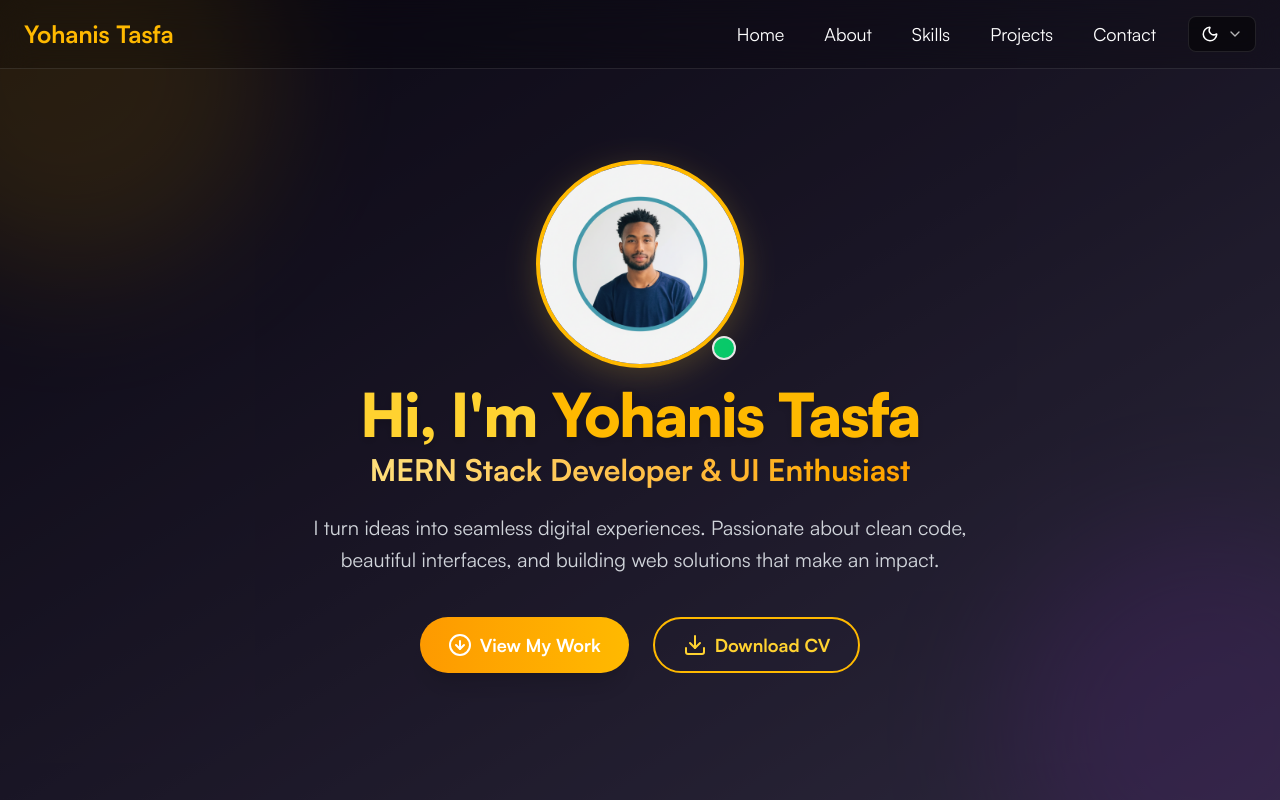
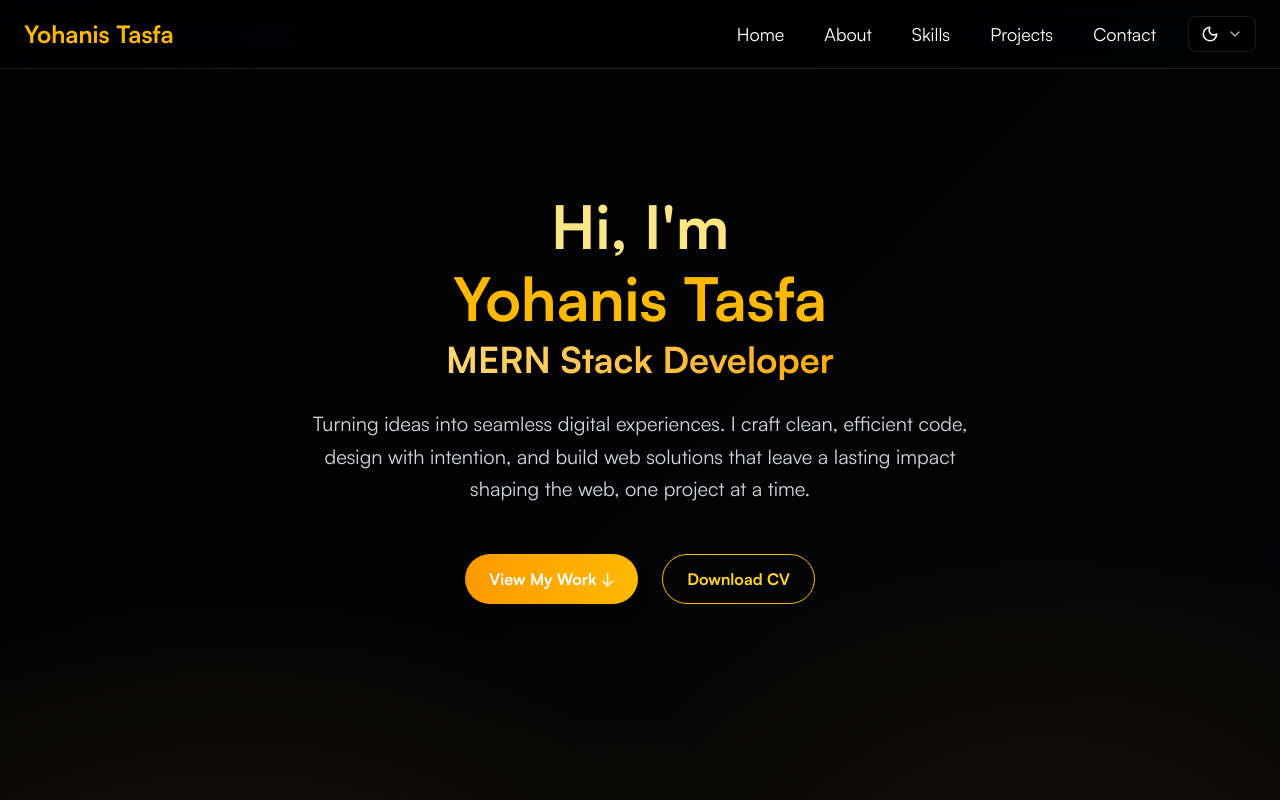
Before and after one commit to yohanis-Tasfa/my-portfolio, a React (Vite) app: page / in a window 1280 px wide. Shown: the top 800 px of the page. Built offline with nearby package versions, Linux system fonts and the light colour scheme.

Commit message:
hero modifed

```diff
--- a/src/components/Hero.jsx
+++ b/src/components/Hero.jsx
@@ -23,9 +23,6 @@ const item = {
   },
 };
 
-import profileImg from "../assets/images/profile.png";
-import { ArrowDownCircle, Download } from "lucide-react";
-
 export default function Hero() {
   // function  scroll to project section
   const scrollToSection = (id) => {
@@ -38,28 +35,11 @@ export default function Hero() {
   return (
     <section
       id="home"
-      className="min-h-screen flex flex-col justify-center items-center text-center px-4 relative overflow-hidden bg-gradient-to-br from-[#18122B] via-[#393053] to-[#635985]"
+      className="min-h-screen flex flex-col justify-center items-center text-center px-4 relative overflow-hidden"
     >
-      {/* Decorative blurred shapes */}
-      <div className="absolute -top-32 -left-32 w-[400px] h-[400px] bg-amber-400 opacity-20 rounded-full blur-3xl z-0 animate-pulse"></div>
-      <div className="absolute -bottom-32 -right-32 w-[400px] h-[400px] bg-purple-500 opacity-20 rounded-full blur-3xl z-0 animate-pulse"></div>
-      <div className="absolute inset-0 bg-[color:var(--overlay)] z-0"></div>
-
-      {/* Profile Image */}
-      <motion.div
-        initial={{ opacity: 0, scale: 0.8 }}
-        animate={{ opacity: 1, scale: 1 }}
-        transition={{ duration: 1 }}
-        className="relative z-10 mt-8 mb-4"
-      >
-        <img
-          src={profileImg}
-          alt="Yohanis Tasfa profile"
-          className="w-40 h-40 md:w-52 md:h-52 rounded-full object-cover border-4 border-amber-400 shadow-xl mx-auto bg-[color:var(--surface)]"
-          style={{ boxShadow: "0 8px 32px 0 rgba(212,175,55,0.25)" }}
-        />
-        <span className="absolute bottom-2 right-2 w-6 h-6 bg-green-400 border-2 border-white rounded-full animate-pulse"></span>
-      </motion.div>
+      {/* Purple Glow Background */}
+      <div className="absolute inset-0 bg-transparent"></div>
+      <div className="absolute inset-0 bg-[color:var(--overlay)]"></div>
 
       {/* Motion Content */}
       <motion.div
@@ -67,46 +47,56 @@ export default function Hero() {
         variants={container}
         initial="hidden"
         whileInView="show"
-        viewport={{ once: false }}
+        viewport={{ once: false }} //  makes animation rerun
       >
         <motion.h1
           variants={item}
-          className="text-4xl md:text-6xl font-extrabold text-amber-300 mb-2 tracking-tight drop-shadow-lg"
+          className="text-5xl md:text-6xl font-bold text-amber-200 mb-3"
         >
-          Hi, I'm <span className="text-amber-400">Yohanis Tasfa</span>
+          Hi, I'm
+        </motion.h1>
+
+        <motion.h1
+          variants={item}
+          className="text-5xl md:text-6xl font-bold text-amber-400 mb-3"
+        >
+          Yohanis <span className="text-amber-400">Tasfa</span>
         </motion.h1>
 
         <motion.h2
           variants={item}
-          className="text-2xl md:text-3xl font-semibold text-transparent bg-clip-text bg-gradient-to-r from-amber-200 to-amber-500 mb-6"
+          className="text-3xl md:text-4xl font-semibold text-transparent bg-clip-text
+            bg-gradient-to-r from-amber-200 to-amber-500 mb-7"
         >
-          MERN Stack Developer & UI Enthusiast
+          MERN Stack Developer
         </motion.h2>
 
         <motion.p
           variants={item}
-          className="text-[color:var(--color-muted)] text-lg md:text-xl max-w-2xl mx-auto leading-relaxed mb-10"
+          className="text-[color:var(--color-muted)] text-xl max-w-2xl mx-auto leading-relaxed mb-12"
         >
-          I turn ideas into seamless digital experiences. Passionate about clean
-          code, beautiful interfaces, and building web solutions that make an
-          impact.
+          Turning ideas into seamless digital experiences. I craft clean,
+          efficient code, design with intention, and build web solutions that
+          leave a lasting impact shaping the web, one project at a time.
         </motion.p>
 
         {/* Buttons */}
         <motion.div variants={item} className="flex justify-center gap-6">
           <button
             onClick={() => scrollToSection("projects")}
-            className="flex items-center gap-2 px-7 py-3 rounded-full bg-gradient-to-r from-amber-500 to-amber-400 text-[color:var(--color-fg)] font-semibold shadow-xl hover:scale-105 hover:shadow-amber-400/30 transition-all duration-200 text-lg"
+            className="px-6 py-3 rounded-full bg-gradient-to-r from-amber-500 to-amber-400
+            text-[color:var(--color-fg)] font-semibold shadow-lg hover:opacity-90 transition"
           >
-            <ArrowDownCircle className="w-6 h-6" /> View My Work
+            View My Work ↓
           </button>
 
           <a
             href="/Ytcv.pdf"
             download
-            className="flex items-center gap-2 px-7 py-3 rounded-full border-2 border-amber-400 text-amber-300 font-semibold hover:bg-amber-500/10 hover:scale-105 transition-all duration-200 text-lg"
+            className="px-6 py-3 rounded-full border border-amber-400 text-amber-300
+              font-semibold hover:bg-amber-500/10 transition"
           >
-            <Download className="w-6 h-6" /> Download CV
+            Download CV
           </a>
         </motion.div>
       </motion.div>
```
